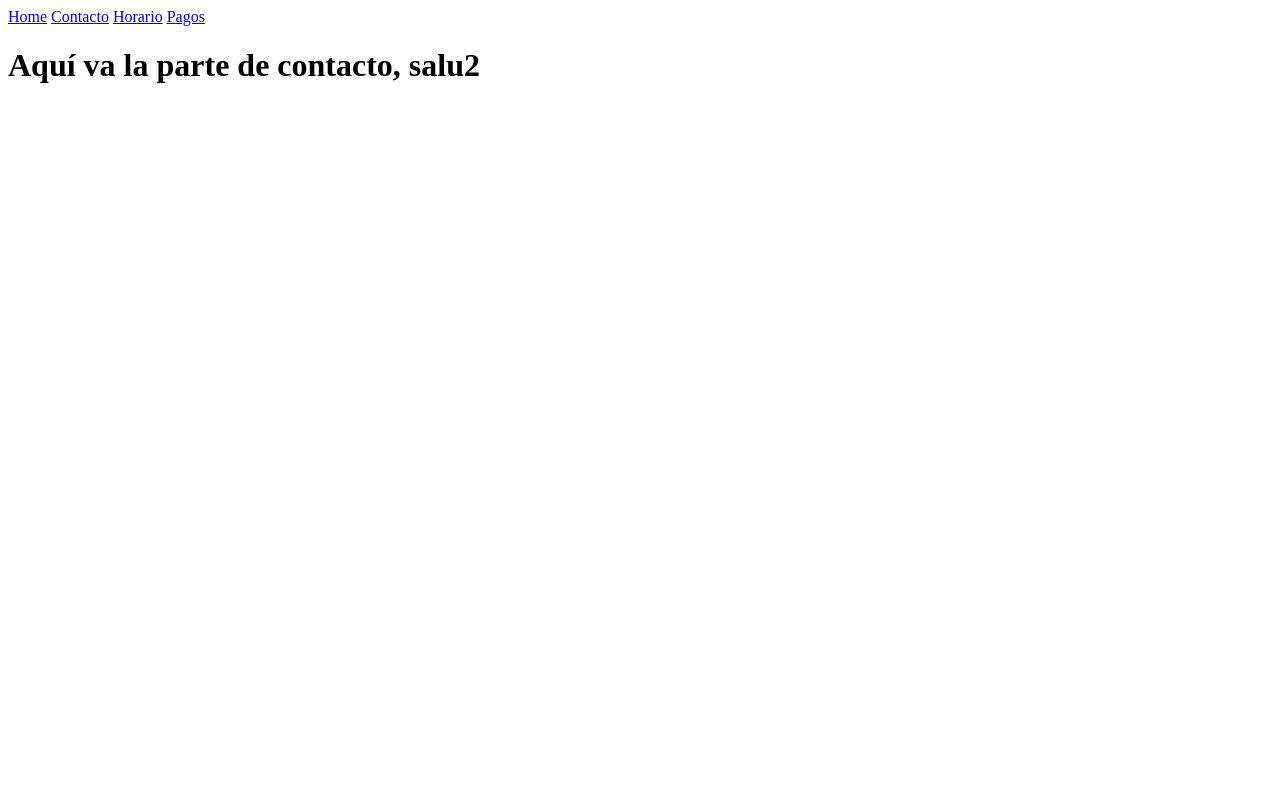
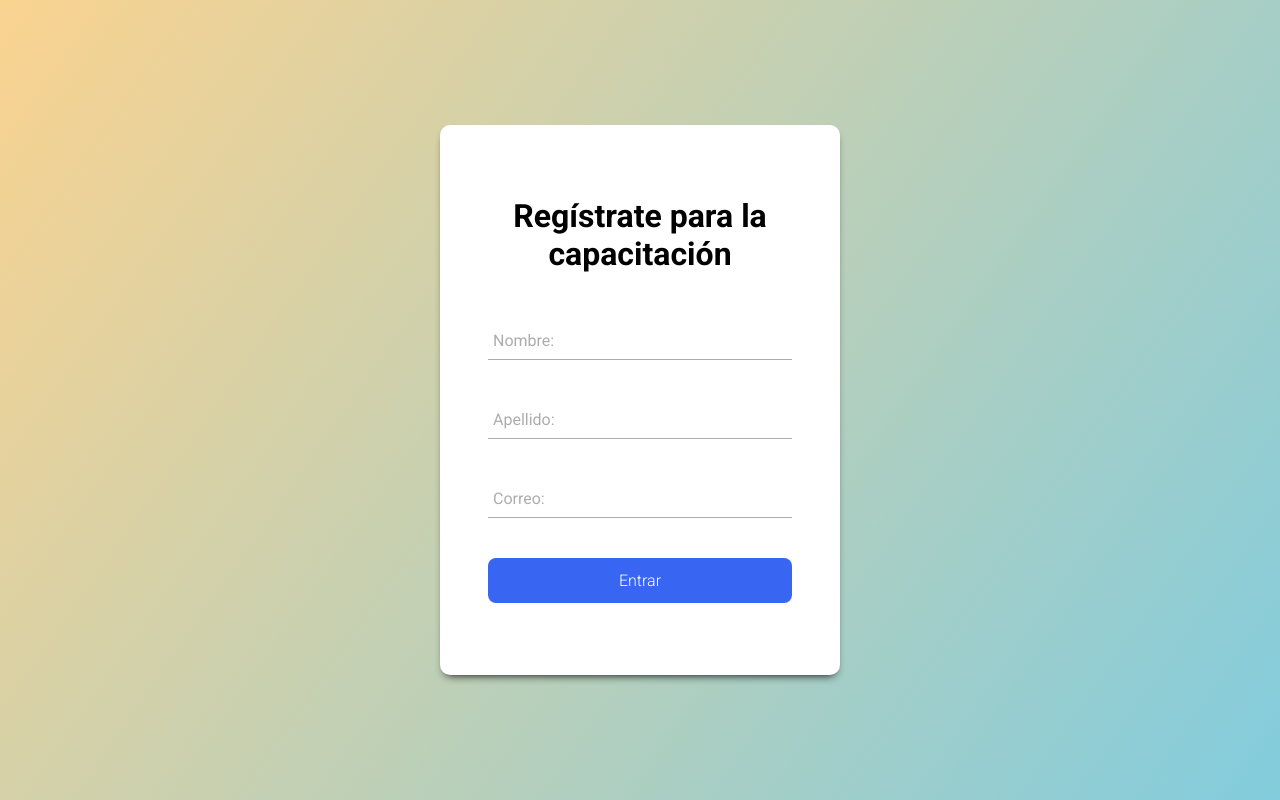
Before and after one commit to MauSousa/proyecto-final-carrera, a website: page proyecto/public/contacto.html in a window 1280 px wide. Drawn offline with Linux system fonts and the light colour scheme.

Commit message:
Added new 404 file

```diff
--- /dev/null
+++ b/proyecto/public/assets/css/404.css
@@ -0,0 +1,110 @@
+* {
+  -webkit-box-sizing: border-box;
+          box-sizing: border-box;
+}
+
+body {
+  padding: 0;
+  margin: 0;
+}
+
+#notfound {
+  position: relative;
+  height: 100vh;
+}
+
+#notfound .notfound {
+  position: absolute;
+  left: 50%;
+  top: 50%;
+  -webkit-transform: translate(-50%, -50%);
+      -ms-transform: translate(-50%, -50%);
+          transform: translate(-50%, -50%);
+}
+
+.notfound {
+  max-width: 520px;
+  width: 100%;
+  line-height: 1.4;
+  text-align: center;
+}
+
+.notfound .notfound-404 {
+  position: relative;
+  height: 200px;
+  margin: 0px auto 20px;
+  z-index: -1;
+}
+
+.notfound .notfound-404 h1 {
+  font-family: 'Montserrat', sans-serif;
+  font-size: 236px;
+  font-weight: 200;
+  margin: 0px;
+  color: #211b19;
+  text-transform: uppercase;
+  position: absolute;
+  left: 50%;
+  top: 50%;
+  -webkit-transform: translate(-50%, -50%);
+      -ms-transform: translate(-50%, -50%);
+          transform: translate(-50%, -50%);
+}
+
+.notfound .notfound-404 h2 {
+  font-family: 'Montserrat', sans-serif;
+  font-size: 28px;
+  font-weight: 400;
+  text-transform: uppercase;
+  color: #211b19;
+  background: #fff;
+  padding: 10px 5px;
+  margin: auto;
+  display: inline-block;
+  position: absolute;
+  bottom: 0px;
+  left: 0;
+  right: 0;
+}
+
+.notfound a {
+  font-family: 'Montserrat', sans-serif;
+  display: inline-block;
+  font-weight: 700;
+  text-decoration: none;
+  color: #fff;
+  text-transform: uppercase;
+  padding: 13px 23px;
+  background: #ff6300;
+  font-size: 18px;
+  -webkit-transition: 0.7s all;
+  transition: 0.7s all;
+}
+
+.notfound a:hover {
+  color: #ff6300;
+  background: #211b19;
+}
+
+@media only screen and (max-width: 767px) {
+  .notfound .notfound-404 h1 {
+    font-size: 148px;
+  }
+}
+
+@media only screen and (max-width: 480px) {
+  .notfound .notfound-404 {
+    height: 148px;
+    margin: 0px auto 10px;
+  }
+  .notfound .notfound-404 h1 {
+    font-size: 86px;
+  }
+  .notfound .notfound-404 h2 {
+    font-size: 16px;
+  }
+  .notfound a {
+    padding: 7px 15px;
+    font-size: 14px;
+  }
+}
--- /dev/null
+++ b/proyecto/public/assets/css/contacto.css
@@ -0,0 +1,123 @@
+@import url('https://fonts.googleapis.com/css2?family=Roboto:wght@300;400;700&display=swap');
+
+* {
+  margin: 0;
+  padding: 0;
+  box-sizing: border-box;
+}
+
+body {
+  font-family: 'Roboto', sans-serif;
+  background-color: #ffffff;
+  /* opacity: 0.8;
+  background-image: radial-gradient(#6c6e9d 1.05px, #ffffff 1.05px);
+  background-size: 21px 21px;*/
+  background-image: linear-gradient(125deg,#fad390,#82ccdd);
+  display: flex;
+  justify-content: center;
+  min-height: 100vh;
+}
+
+.form {
+  background-color: #ffffff;
+  margin: auto;
+  width: 90%;
+  max-width: 400px;
+  padding: 4.5em 3em;
+  border-radius: 10px;
+  box-shadow: 0 5px 10px -5px rgb(0 0 0/ 100%);
+  text-align: center;
+  justify-content: center;
+}
+
+.form_title {
+  font-size: 2rem;
+  margin-bottom: 0.5em;
+}
+
+.form_paragraph {
+  font-weight: 300;
+}
+.form_link {
+  font-weight: 400;
+  color: #000;
+}
+
+.form_container {
+  margin-top: 3em;
+  display: grid;
+  gap: 2.5em;
+}
+
+.form_group {
+  position: relative;
+  --color: #5757577e;
+}
+
+.form_input {
+  width: 100%;
+  background: none;
+  color: #706c6c;
+  font-size: 1rem;
+  padding: 0.6em 0.3em;
+  border: none;
+  outline: none;
+  border-bottom: 1px solid var(--color);
+  font-family: 'Roboto', sans-serif;
+}
+
+.form_input:not(:placeholder-show) {
+  color: #4d4646;
+}
+
+.form_input:focus + .form_label,
+.form_input:not(:placeholder-shown) + .form_label {
+  transform: translateY(-12px) scale(0.7);
+  transform-origin: left top;
+  color: #3866f2;
+}
+
+.form_label {
+  color: var(--color);
+  cursor: pointer;
+  position: absolute;
+  top: 0;
+  left: 5px;
+  transform: translateY(10px);
+  transition: transform 0.5s, color 0.3s;
+}
+
+.form_submit {
+  background: #3866f2;
+  color: #fff;
+  font-family: 'Roboto', sans-serif;
+  font-weight: 300;
+  font-size: 1rem;
+  padding: 0.8em 0;
+  border: none;
+  border-radius: 0.5em;
+  cursor: pointer;
+}
+
+.form_line {
+  position: absolute;
+  bottom: 0;
+  left: 0;
+  width: 100%;
+  height: 1px;
+  background-color: #3866f2;
+  transform: scale(0);
+  transform: left bottom;
+  transition: transform 0.4s;
+}
+
+.form_input:focus + .forn_line,
+.form_input:not(:placeholder-show) ~ .form_line {
+  transform: scale(1);
+}
+
+@media (max-width: 425px) {
+  .form_title {
+    font-size: 1.8rem;
+  }
+}
--- a/proyecto/public/contacto.html
+++ b/proyecto/public/contacto.html
@@ -1,16 +1,46 @@
 <!DOCTYPE html>
 <html lang="en">
+
 <head>
   <meta charset="UTF-8">
-  <meta http-equiv="X-UA-Compatible" content="IE=edge">
   <meta name="viewport" content="width=device-width, initial-scale=1.0">
-  <title>Contacto</title>
+  <meta http-equiv="X-UA-Compatible" content="ie=edge">
+  <link rel="stylesheet" href="./assets/css/contacto.css">
+  <title>Formulario De Inscripcion</title>
 </head>
 <body>
-	<a href="/">Home</a>
-	<a href="/contacto">Contacto</a>
-	<a href="/horario">Horario</a>
-	<a href="/pagos">Pagos</a>
-  <h1>Aquí va la parte de contacto, salu2</h1>
+  <!-- <header class="header">
+    <a href="/">Home</a>
+    <a href="/contacto">Contacto</a>
+    <a href="/horario">Horario</a>
+    <a href="/pagos">Pagos</a>
+  </header> -->
+<form class="form" id="form">
+  <h2 class="form_title">Regístrate para la capacitación</h2>
+  <p class="form_paragraph"><a href="#" class="form_link"></a></p>
+
+  <div class="form_container">
+    <div class="form_group">
+      <input type="text" id="name" class="form_input" placeholder="">
+      <label for="name" class="form_label">Nombre:</label>
+      <span class="form_line"></span>
+    </div>
+
+    <div class="form_group">
+      <input type="text" id="user" class="form_input" placeholder="">
+      <label for="user" class="form_label">Apellido:</label>
+      <span class="form_line"></span>
+    </div>
+
+    <div class="form_group">
+      <input type="text" id="password" class="form_input" placeholder="">
+      <label for="password" class="form_label">Correo:</label>
+      <span class="form_line"></span>
+    </div>
+    <input type="submit" class="form_submit" value="Entrar" >
+
+  </div>
+</form>
 </body>
+
 </html>
```
Also changed, not shown: proyecto/public/404.html (+35 -6 lines), proyecto/public/assets/img/bg.jpg (added).
